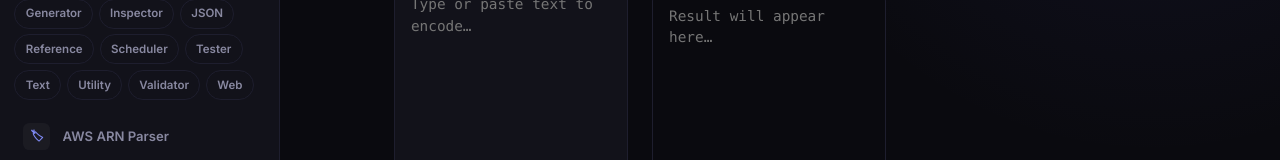
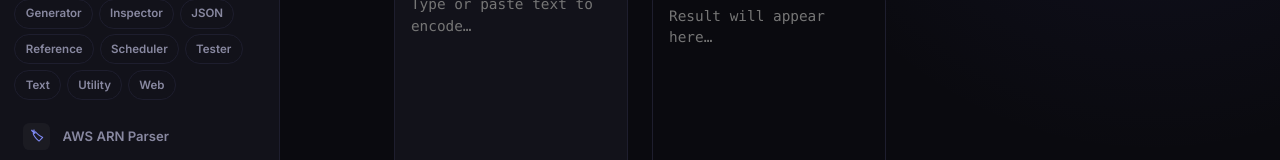
Before and after one commit to dragoncowkarma/dev-toolkit, a React (Vite) app: page /#/base64 in a window 1280 px wide. Shown: the part 284-444 px from the top of the page. Built offline with nearby package versions, Linux system fonts and the light colour scheme.

Commit message:
fix(avro): use supported inspector category (#413)

```diff
--- a/src/tools/avro-schema-validator/meta.js
+++ b/src/tools/avro-schema-validator/meta.js
@@ -3,5 +3,5 @@ export default {
   name: 'Avro Schema Validator',
   description: 'Validate Apache Avro schema JSON locally in your browser.',
   icon: '◈',
-  category: 'Validator',
+  category: 'Inspector',
 };
```
